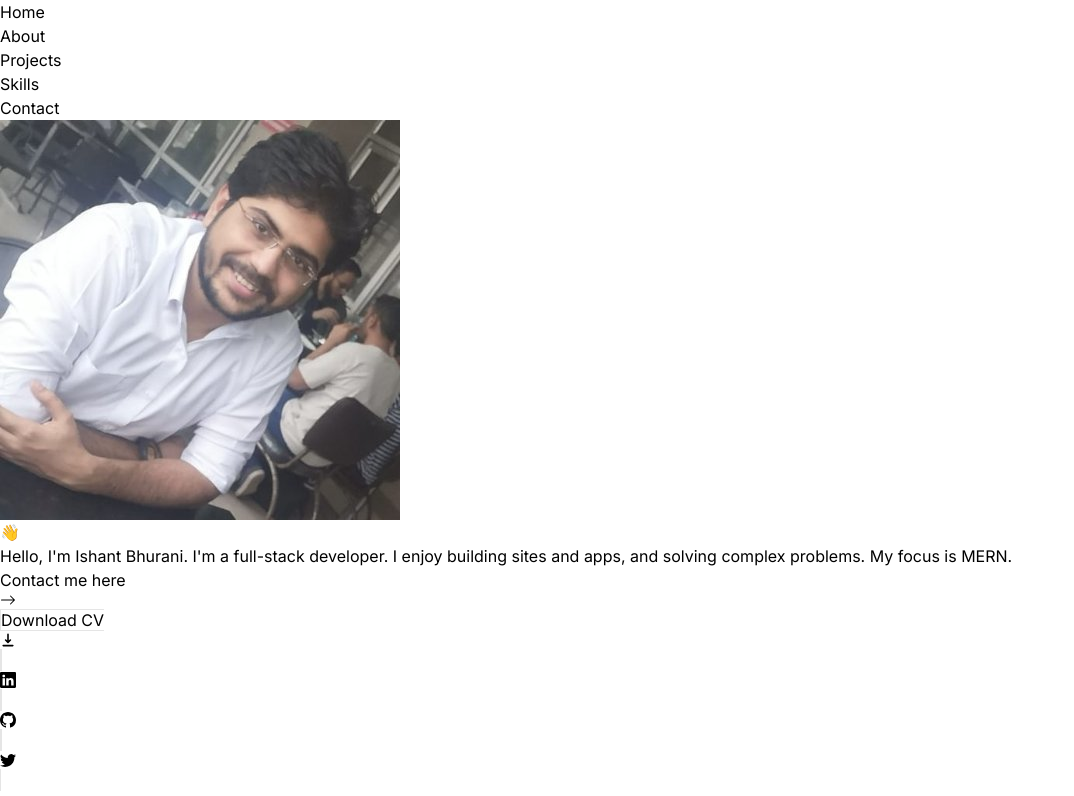
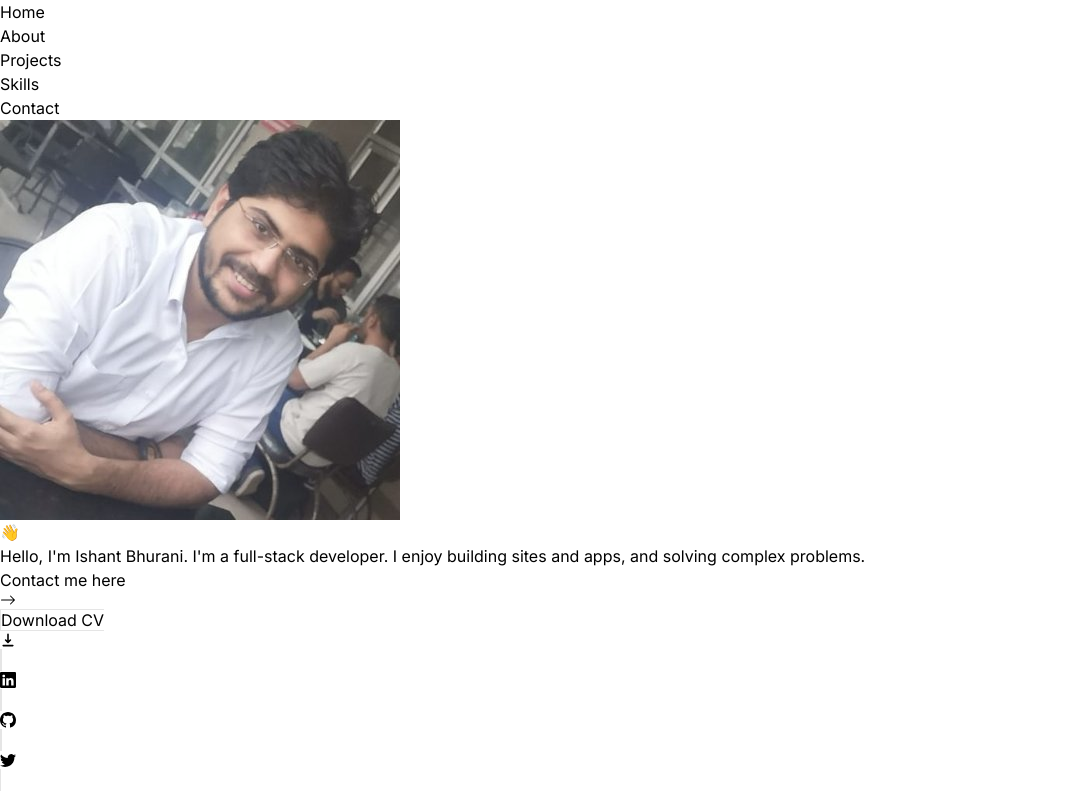
Before and after one commit to ishantbhurani/portfolio, a Next.js app: page / in a window 1280 px wide. Shown: the top 796 px of the page, without its empty margins (0-1074 px from the left). Built offline with nearby package versions, Linux system fonts and the light colour scheme; no server answers.

Commit message:
update intro section

```diff
--- a/components/intro.tsx
+++ b/components/intro.tsx
@@ -58,8 +58,7 @@ export default function Intro() {
         <span className='font-bold'>Hello, I&apos;m Ishant Bhurani.</span>{' '}
         I&apos;m a <span className='font-bold'>full-stack developer</span>. I
         enjoy building <span className='italic'>sites and apps</span>, and
-        solving complex problems. My focus is{' '}
-        <span className='underline'>MERN</span>.
+        solving complex problems.
       </motion.h1>
 
       <motion.div
```
